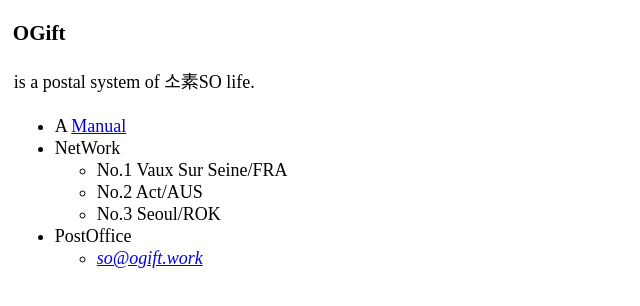
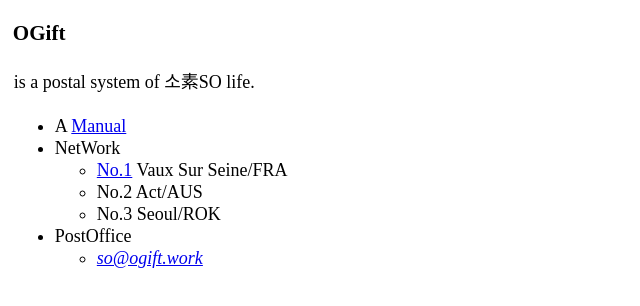
Before and after one commit to yulimsong/yulimsong.github.io, a plain HTML site: page cowork/ogift/ogift.html in a window 1280 px wide. Shown: the full height of the page, 0-640 px from the left. Drawn offline with Linux system fonts and the light colour scheme.

Commit message:
Update ogift.html

```diff
--- a/cowork/ogift/ogift.html
+++ b/cowork/ogift/ogift.html
@@ -17,7 +17,7 @@
       <li>A <a href="manual/manual.html" target="_blank">Manual</a></li>
       <li>NetWork
         <ul>
-          <li>No.1 Vaux Sur Seine/FRA</li>
+          <li><a href="first/first.html" target="_blank">No.1</a> Vaux Sur Seine/FRA</li>
           <li>No.2 Act/AUS</li>
           <li>No.3 Seoul/ROK</li>
         </ul>
```
